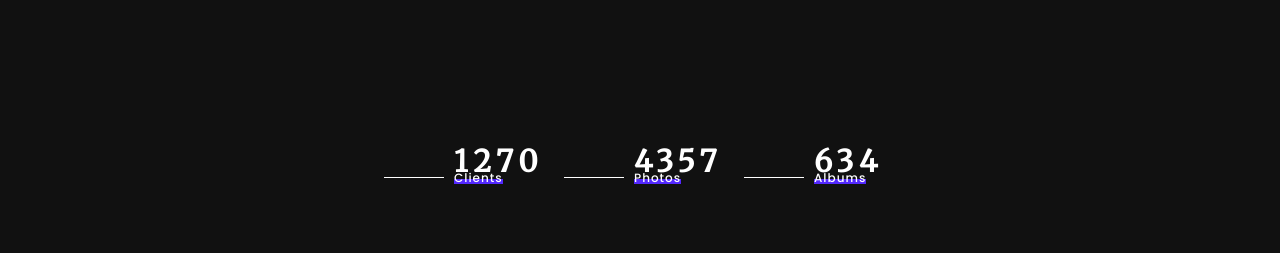
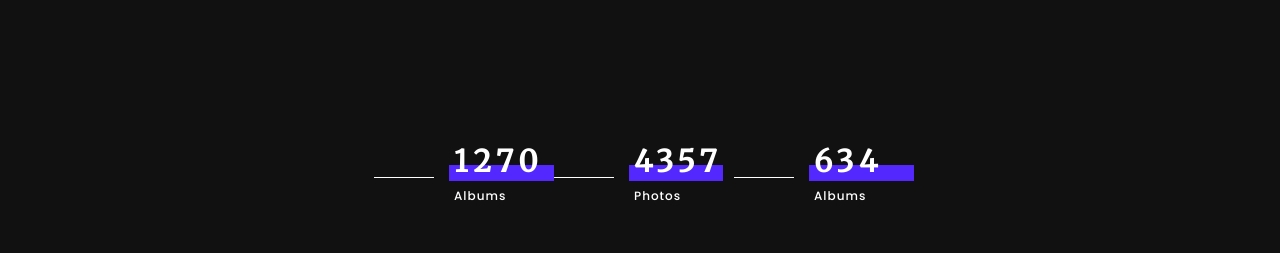
Before and after one commit to dalejodc/frontend-test, an Angular app: page / in a window 1280 px wide. Shown: the part 2700-2953 px from the top of the page. Built offline with nearby package versions, Linux system fonts and the light colour scheme.

Commit message:
Summary clients fixed

```diff
--- a/src/app/components/my-work/my-work.component.css
+++ b/src/app/components/my-work/my-work.component.css
@@ -330,7 +330,6 @@
     font-family: 'Merriweather', serif;
     font-size: 30px;
     letter-spacing: 4px;
-    color: white;
     align-content: center;
     display: inline-block;
     letter-spacing: 6px;
@@ -339,7 +338,6 @@
     text-decoration: none;
     z-index: 1;
     margin-top: 70px;
-    /* padding-left: 160px; */
 }
 
 .summary-description {
@@ -349,13 +347,13 @@
     font-weight: 500;
     font-size: 12px;
     letter-spacing: 1px;
-    margin-top: -8px;
-    padding-top: -10px;
+    margin-top: 0px;
+    padding-top: 10px;
 }
 
 .summary-count::before {
     border-bottom: 1px solid white;
-    left: -70px;
+    left: -80px;
     width: 60px;
     content: '';
     height: 33%;
@@ -367,12 +365,12 @@
 
 .summary-count ::after {
     background-color: #5328fe !important;
-    left: 0px;
-    width: 100%;
+    left: -5px;
+    width: 200%;
     content: '';
-    height: 33%;
+    height: 65%;
     position: absolute;
-    top: 57%;
+    top: -56%;
     opacity: 1;
     z-index: -1;
 }
--- a/src/app/components/my-work/my-work.component.html
+++ b/src/app/components/my-work/my-work.component.html
@@ -171,7 +171,7 @@
     <div class=" two wide tablet two wide computer column"></div>
 
     <div class=" sixteen wide mobile four wide tablet three wide computer column">
-      <h3 class="summary-count">1270<br><span class="summary-description">Clients</span> </h3>
+      <h3 class="summary-count">1270<br><span class="summary-description">Albums</span></h3>
     </div>
     <div class=" sixteen wide mobile four wide tablet three wide computer column">
       <h3 class="summary-count">4357<br><span class="summary-description">Photos</span></h3>
```
